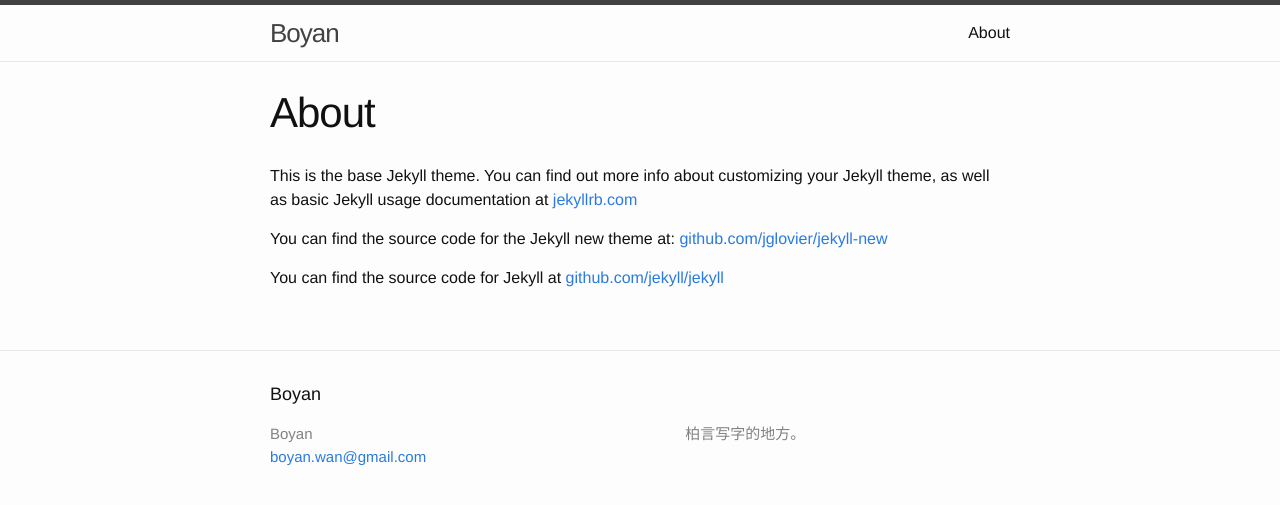
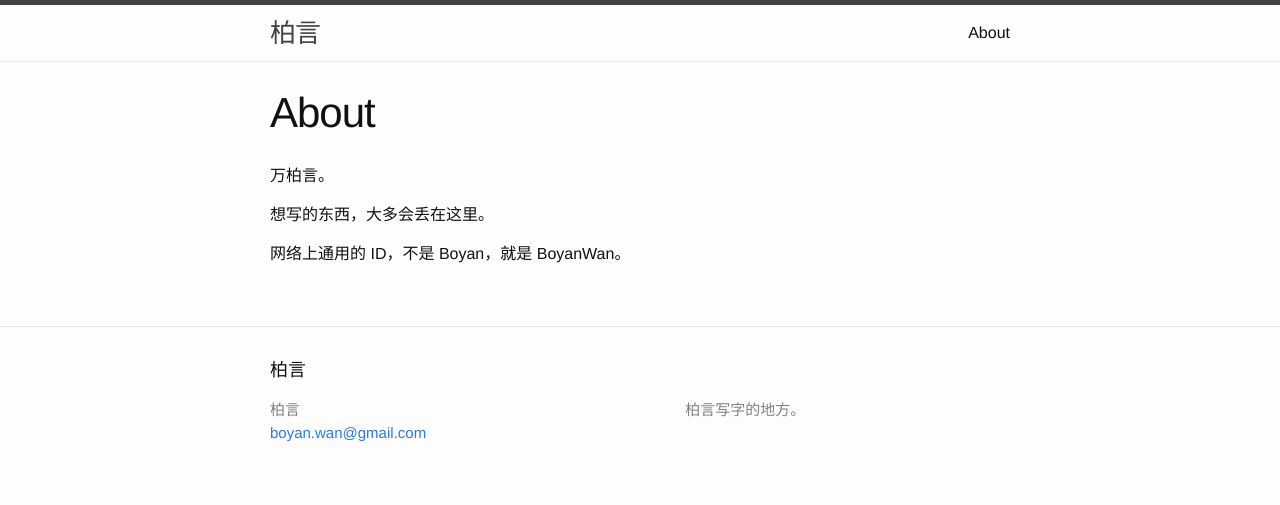
Before and after one commit to BoyanWan/boyanwan.github.io, a Jekyll site: the page built from about.md, in a window 1280 px wide. Shown: the top 505 px of the page. Built offline with Jekyll 4.4.1, drawn with Linux system fonts in a browser that asks for light colours.

```diff
--- a/_config.yml
+++ b/_config.yml
@@ -1,5 +1,5 @@
 # Site settings
-title: Boyan
+title: 柏言
 email: boyan.wan@gmail.com
 description: 柏言写字的地方。
 baseurl: # the subpath of your site, e.g. /blog/
--- a/about.md
+++ b/about.md
@@ -4,8 +4,8 @@ title: About
 permalink: /about/
 ---
 
-This is the base Jekyll theme. You can find out more info about customizing your Jekyll theme, as well as basic Jekyll usage documentation at [jekyllrb.com](http://jekyllrb.com/)
+万柏言。
 
-You can find the source code for the Jekyll new theme at: [github.com/jglovier/jekyll-new](https://github.com/jglovier/jekyll-new)
+想写的东西，大多会丢在这里。
 
-You can find the source code for Jekyll at [github.com/jekyll/jekyll](https://github.com/jekyll/jekyll)
+网络上通用的 ID，不是 Boyan，就是 BoyanWan。
```
Also changed, not shown: _posts/2015-03-18-开博.md (added, +8 -0 lines), 1 other file.
